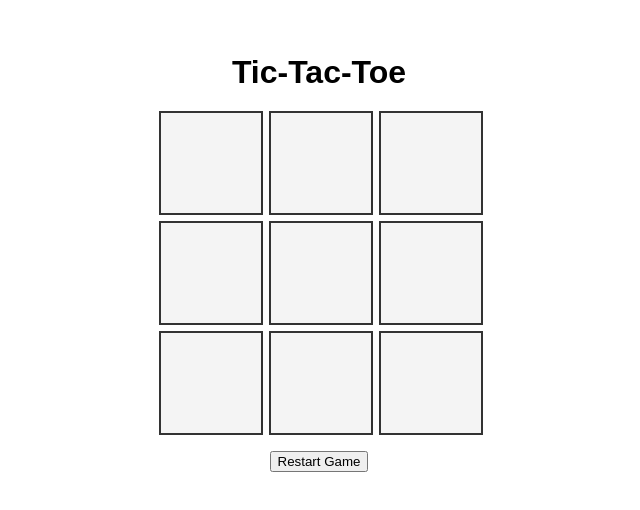
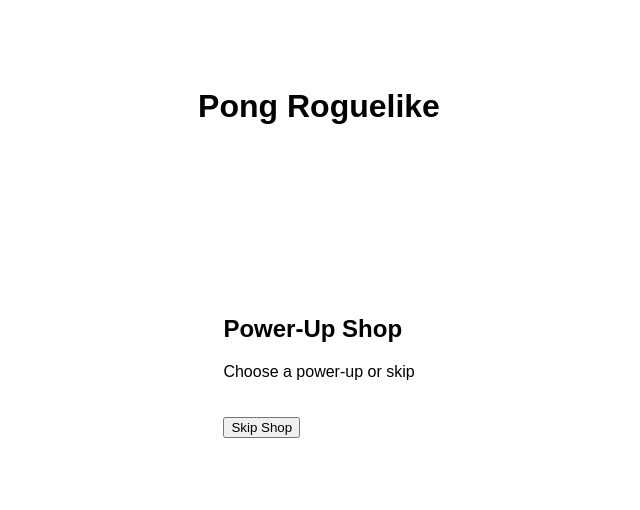
Before and after one commit to Riptide025/Project, a plain HTML site: page index.html in a window 1280 px wide. Shown: the part 148-658 px from the top of the page, without its empty margins (321-961 px from the left). Drawn offline with Linux system fonts and the light colour scheme.

Commit message:
Update index.html

```diff
--- a/index.html
+++ b/index.html
@@ -3,24 +3,26 @@
 <head>
     <meta charset="UTF-8">
     <meta name="viewport" content="width=device-width, initial-scale=1.0">
-    <title>Multiplayer Tic-Tac-Toe</title>
+    <title>Pong Roguelike</title>
     <link rel="stylesheet" href="style.css">
 </head>
 <body>
-    <h1>Tic-Tac-Toe</h1>
-    <div class="game-board" id="gameBoard">
-        <div class="cell" data-cell></div>
-        <div class="cell" data-cell></div>
-        <div class="cell" data-cell></div>
-        <div class="cell" data-cell></div>
-        <div class="cell" data-cell></div>
-        <div class="cell" data-cell></div>
-        <div class="cell" data-cell></div>
-        <div class="cell" data-cell></div>
-        <div class="cell" data-cell></div>
+    <h1>Pong Roguelike</h1>
+
+    <!-- Game Canvas -->
+    <canvas id="gameCanvas"></canvas>
+
+    <!-- Shop Popup (hidden initially) -->
+    <div id="shop" class="hidden">
+        <h2>Power-Up Shop</h2>
+        <p>Choose a power-up or skip</p>
+        <div id="powerups">
+            <!-- Power-ups will be dynamically inserted here -->
+        </div>
+        <button id="skipShop">Skip Shop</button>
     </div>
-    <button id="restartButton">Restart Game</button>
 
+    <!-- JavaScript file linking -->
     <script src="script.js"></script>
 </body>
 </html>
```
